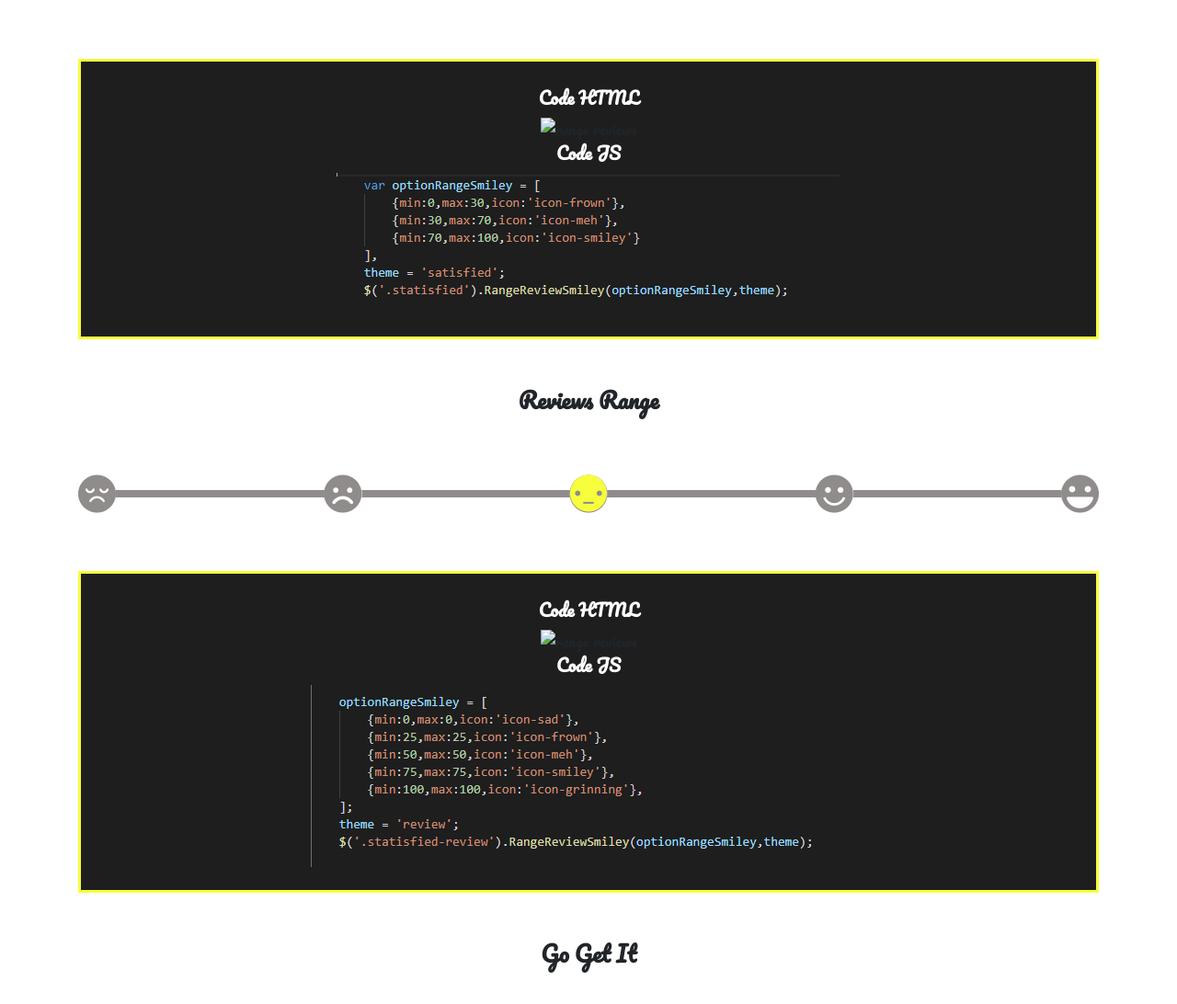
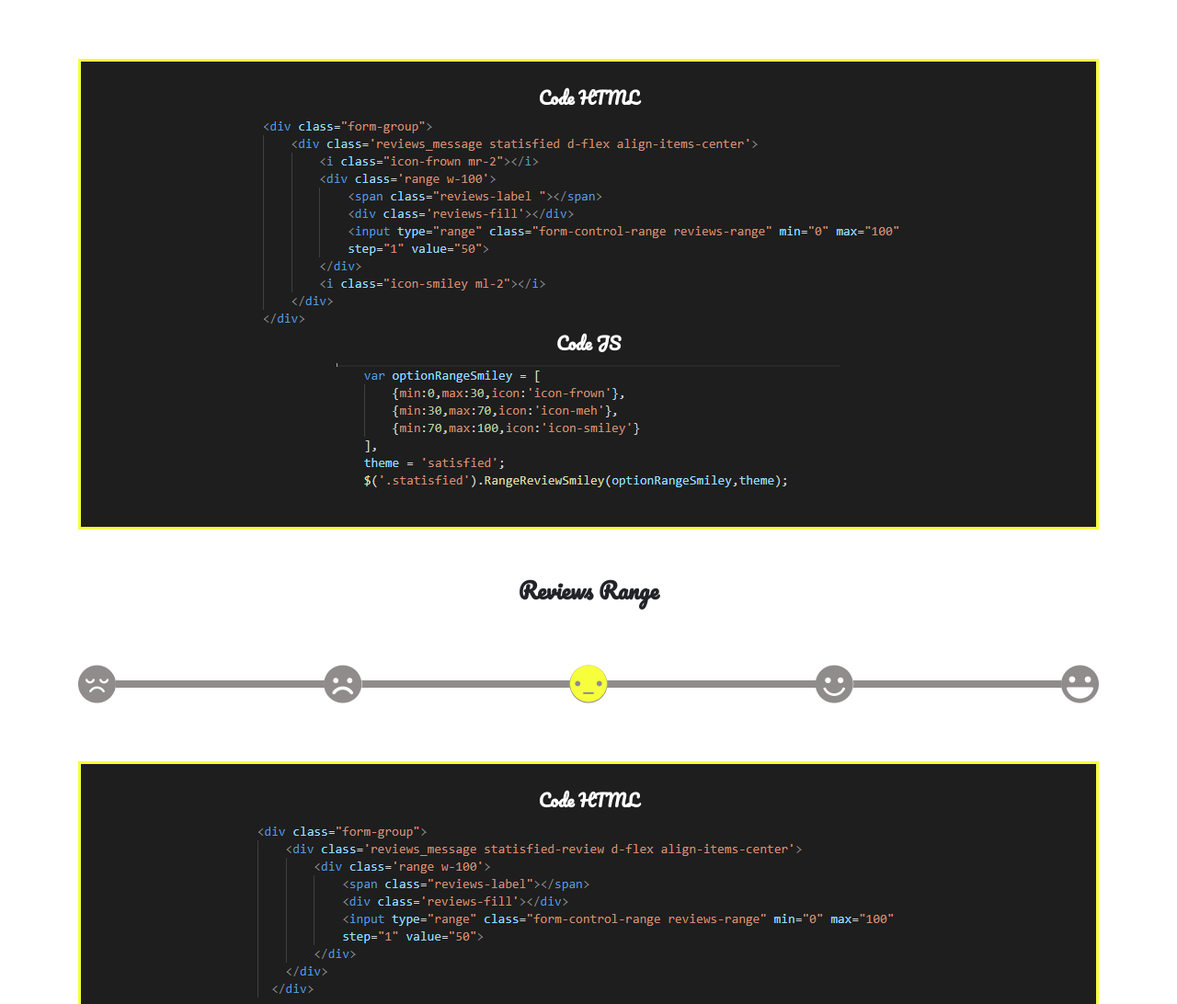
Before and after one commit to dever404/rating-slider, a website: page index.html in a window 1280 px wide. Shown: the part 400-1492 px from the top of the page at 92% size. Drawn offline with nearby package versions, Linux system fonts and the light colour scheme; files that its build step writes are made by us from their sources; files whose address does not match are found by name.

Commit message:
Update img name

```diff
--- a/index.html
+++ b/index.html
@@ -27,7 +27,7 @@
 
       <div class="code mb-5">
         <h3 class="text-white"> Code HTML</h3>
-        <img src="./img/htmlStisfied.png" alt="range reviews">
+        <img src="./img/satisfied.png" alt="range reviews">
         <h3 class="text-white"> Code JS</h3>
         <img src="./img/rangereviews1.png" alt="range reviews">
       </div>
@@ -45,7 +45,7 @@
 
       <div class="code mb-5">
         <h3 class="text-white"> Code HTML</h3>
-        <img src="./img/htmlRange.png" alt="range reviews">
+        <img src="./img/reviews.png" alt="range reviews">
         <h3 class="text-white"> Code JS</h3>
         <img src="./img/rangereviews2.png" alt="range reviews">
       </div>
```
